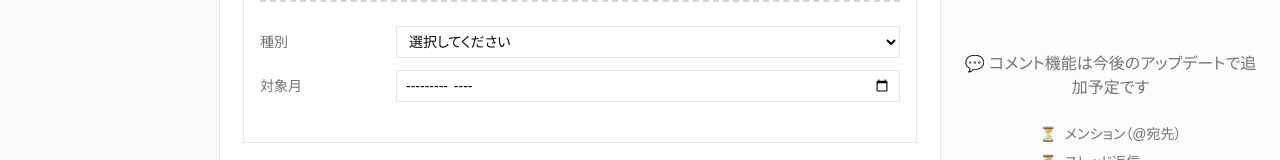
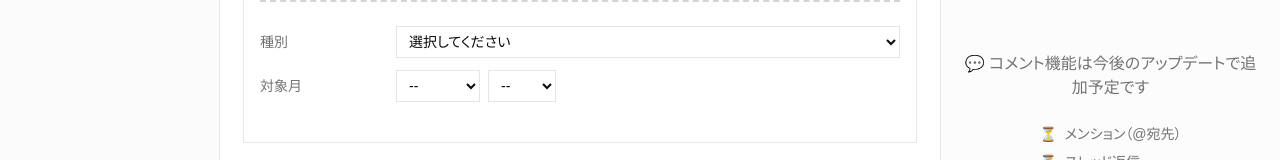
Before and after one commit to sudat/fpa-dashboard, a React (Vite) app: page / in a window 1280 px wide. Both pictures are taken after a click on the button "管理". Shown: the part 268-428 px from the top of the page. Built offline with nearby package versions, Linux system fonts and the light colour scheme.

Commit message:
fix: replace type=month input with year/month select dropdowns

```diff
--- a/src/features/admin/components/scenario-input-form.tsx
+++ b/src/features/admin/components/scenario-input-form.tsx
@@ -8,6 +8,25 @@ const KIND_OPTIONS: { value: ScenarioKind; label: string }[] = [
   { value: "budget", label: "予算" },
   { value: "forecast", label: "見込" },
 ]
+
+const YEAR_OPTIONS = Array.from({ length: 11 }, (_, i) => {
+  const year = new Date().getFullYear() - 3 + i
+  return { value: String(year), label: `${year}年` }
+})
+
+const MONTH_OPTIONS = Array.from({ length: 12 }, (_, i) => {
+  const month = i + 1
+  return { value: String(month).padStart(2, "0"), label: `${month}月` }
+})
+
+function parseYearMonth(value: string): { year: string; month: string } {
+  const [year = "", month = ""] = value.split("-")
+  return { year, month }
+}
+
+function formatYearMonth(year: string, month: string): string {
+  return `${year}-${month}`
+}
 
 interface ScenarioInputFormProps {
   value: Partial<ScenarioInput>
@@ -25,6 +44,8 @@ export function ScenarioInputForm({
   const kind = value.kind ?? ""
   const targetMonth = value.targetMonth ?? ""
   const forecastStart = value.forecastStart ?? ""
+  const { year: tmYear, month: tmMonth } = parseYearMonth(targetMonth)
+  const { year: fsYear, month: fsMonth } = parseYearMonth(forecastStart)
 
   const tryBuildInput = useCallback(
     (patch: Partial<ScenarioInput>) => {
@@ -57,18 +78,32 @@ export function ScenarioInputForm({
     [tryBuildInput],
   )
 
-  const handleTargetMonthChange = useCallback(
-    (e: ChangeEvent<HTMLInputElement>) => {
-      tryBuildInput({ targetMonth: e.target.value })
+  const handleTargetMonthYearChange = useCallback(
+    (e: ChangeEvent<HTMLSelectElement>) => {
+      tryBuildInput({ targetMonth: formatYearMonth(e.target.value, tmMonth) })
     },
-    [tryBuildInput],
+    [tryBuildInput, tmMonth],
   )
 
-  const handleForecastStartChange = useCallback(
-    (e: ChangeEvent<HTMLInputElement>) => {
-      tryBuildInput({ forecastStart: e.target.value || undefined })
+  const handleTargetMonthMonthChange = useCallback(
+    (e: ChangeEvent<HTMLSelectElement>) => {
+      tryBuildInput({ targetMonth: formatYearMonth(tmYear, e.target.value) })
     },
-    [tryBuildInput],
+    [tryBuildInput, tmYear],
+  )
+
+  const handleForecastStartYearChange = useCallback(
+    (e: ChangeEvent<HTMLSelectElement>) => {
+      tryBuildInput({ forecastStart: formatYearMonth(e.target.value, fsMonth) || undefined })
+    },
+    [tryBuildInput, fsMonth],
+  )
+
+  const handleForecastStartMonthChange = useCallback(
+    (e: ChangeEvent<HTMLSelectElement>) => {
+      tryBuildInput({ forecastStart: formatYearMonth(fsYear, e.target.value) || undefined })
+    },
+    [tryBuildInput, fsYear],
   )
 
   const showForecastStart = kind === "actual" || kind === "forecast"
@@ -97,28 +132,72 @@ export function ScenarioInputForm({
         <label htmlFor="target-month" className={`${TYPOGRAPHY.body} text-muted-foreground`}>
           対象月
         </label>
-        <input
-          id="target-month"
-          type="month"
-          value={targetMonth}
-          onChange={handleTargetMonthChange}
-          disabled={disabled}
-          className="h-8 rounded-none border bg-background px-2 text-sm disabled:opacity-50"
-        />
+        <div className="flex gap-2">
+          <select
+            id="target-month-year"
+            value={tmYear}
+            onChange={handleTargetMonthYearChange}
+            disabled={disabled}
+            className="h-8 rounded-none border bg-background px-2 text-sm disabled:opacity-50"
+          >
+            <option value="">--</option>
+            {YEAR_OPTIONS.map((opt) => (
+              <option key={opt.value} value={opt.value}>
+                {opt.label}
+              </option>
+            ))}
+          </select>
+          <select
+            id="target-month"
+            value={tmMonth}
+            onChange={handleTargetMonthMonthChange}
+            disabled={disabled}
+            className="h-8 rounded-none border bg-background px-2 text-sm disabled:opacity-50"
+          >
+            <option value="">--</option>
+            {MONTH_OPTIONS.map((opt) => (
+              <option key={opt.value} value={opt.value}>
+                {opt.label}
+              </option>
+            ))}
+          </select>
+        </div>
 
         {showForecastStart && (
           <>
             <label htmlFor="forecast-start" className={`${TYPOGRAPHY.body} text-muted-foreground`}>
               見込開始月
             </label>
-            <input
-              id="forecast-start"
-              type="month"
-              value={forecastStart}
-              onChange={handleForecastStartChange}
-              disabled={disabled}
-              className="h-8 rounded-none border bg-background px-2 text-sm disabled:opacity-50"
-            />
+            <div className="flex gap-2">
+              <select
+                id="forecast-start-year"
+                value={fsYear}
+                onChange={handleForecastStartYearChange}
+                disabled={disabled}
+                className="h-8 rounded-none border bg-background px-2 text-sm disabled:opacity-50"
+              >
+                <option value="">--</option>
+                {YEAR_OPTIONS.map((opt) => (
+                  <option key={opt.value} value={opt.value}>
+                    {opt.label}
+                  </option>
+                ))}
+              </select>
+              <select
+                id="forecast-start"
+                value={fsMonth}
+                onChange={handleForecastStartMonthChange}
+                disabled={disabled}
+                className="h-8 rounded-none border bg-background px-2 text-sm disabled:opacity-50"
+              >
+                <option value="">--</option>
+                {MONTH_OPTIONS.map((opt) => (
+                  <option key={opt.value} value={opt.value}>
+                    {opt.label}
+                  </option>
+                ))}
+              </select>
+            </div>
           </>
         )}
       </div>
```
